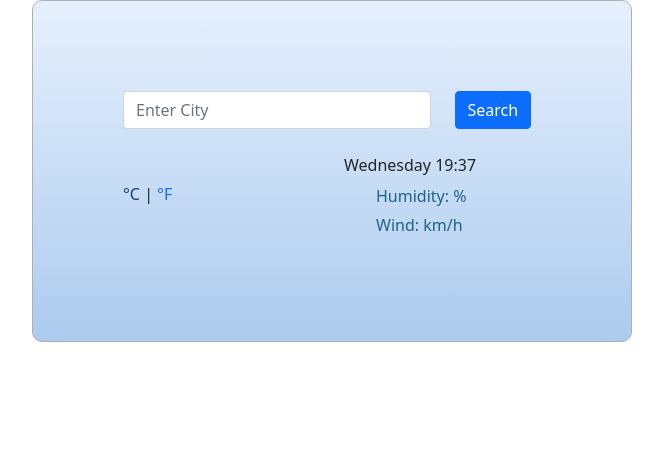
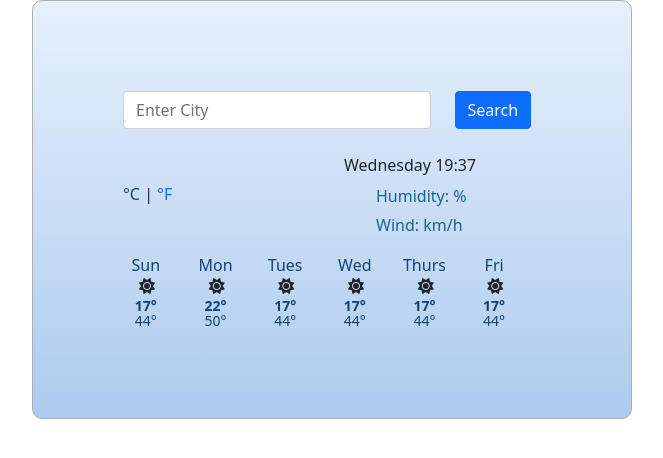
Before and after one commit to Emsnyder94/shecodes-weather-app-project, a plain HTML site: page index.html in a window 1280 px wide. Shown: the whole page, without its empty margins (308-971 px from the left). Drawn offline with nearby package versions, Linux system fonts and the light colour scheme; no server answers.

Commit message:
Added days and styled them

```diff
--- a/index.html
+++ b/index.html
@@ -50,6 +50,62 @@
                         <li>Wind: <span id="wind"></span>km/h</li>
                     </ul>
                 </div>
+                <div class="row forecast">
+                    <div class="col-2">
+                        <h3>
+                            Sun
+                        </h3>
+                        <i class="fas fa-sun"></i>
+                        <div class="forecast-temp">
+                            <strong>17°</strong> 44°
+                        </div>
+                    </div>
+                    <div class="col-2">
+                        <h3>
+                            Mon
+                        </h3>
+                        <i class="fas fa-sun"></i>
+                        <div class="forecast-temp">
+                            <strong>22°</strong> 50°
+                        </div>
+                    </div>
+                    <div class="col-2">
+                        <h3>
+                            Tues
+                            </h3>
+                        <i class="fas fa-sun"></i>
+                        <div class="forecast-temp">
+                            <strong>17°</strong> 44°
+                        </div>
+                    </div>
+                    <div class="col-2">
+                        <h3>
+                            Wed
+                          </h3>
+                        <i class="fas fa-sun"></i>
+                        <div class="forecast-temp">
+                            <strong>17°</strong> 44°
+                        </div>
+                    </div>
+                    <div class="col-2">
+                        <h3>
+                            Thurs
+                        </h3>
+                        <i class="fas fa-sun"></i>
+                        <div class="forecast-temp">
+                            <strong>17°</strong> 44°
+                        </div>
+                    </div>
+                    <div class="col-2">
+                        <h3>
+                            Fri
+                        </h3>
+                        <i class="fas fa-sun"></i>
+                        <div class="forecast-temp">
+                            <strong>17°</strong> 44°
+                        </div>
+                    </div>
+                </div>
             </div>
 
         </div>
--- a/style.css
+++ b/style.css
@@ -41,3 +41,28 @@ li {
   color: #134275;
   cursor: default;
 }
+
+.forecast h3 {
+  color: #134275;
+  font-size: 16px;
+  font-weight: 400;
+  text-align: center;
+  height: 15px;
+  line-height: 15px;
+  padding-top: 7px;
+}
+
+.forecast-temp {
+  color: #134275;
+  text-align: center;
+  font-size: 14px;
+  font-weight: 400;
+  height: auto;
+  line-height: 15px;
+}
+
+.forecast i {
+  text-align: center;
+  margin: 0 auto;
+  width: 48px;
+}
```
